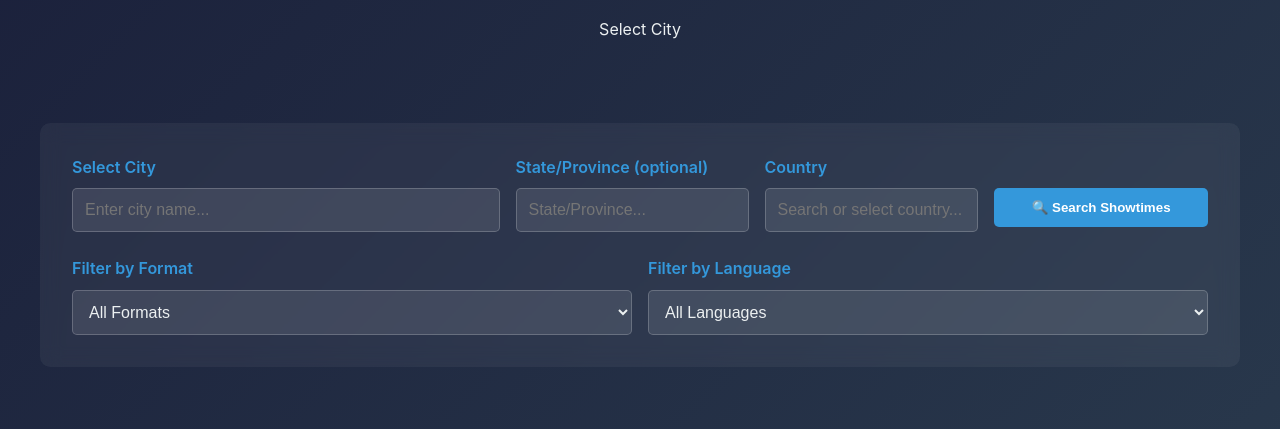
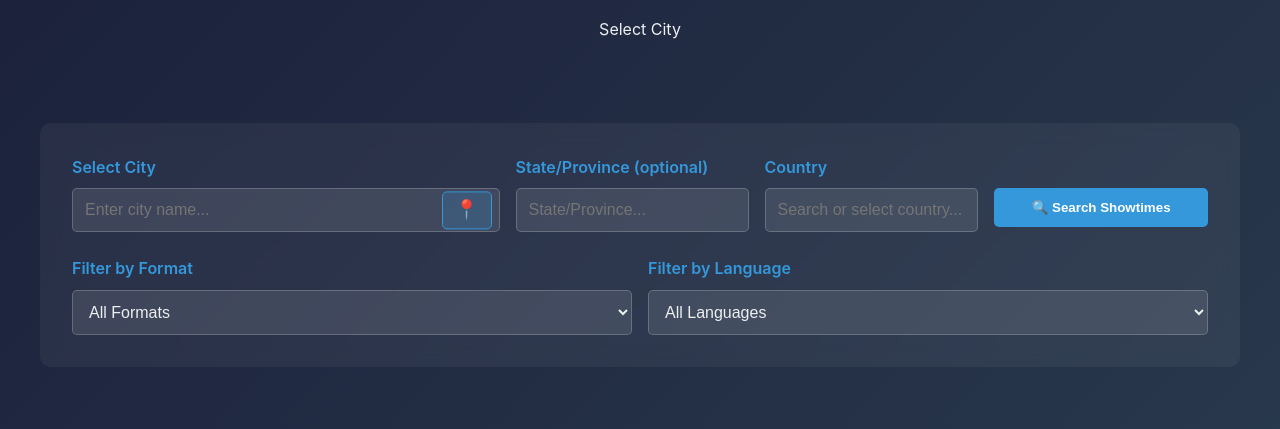
Before and after one commit to alexdon256/CinemaSearch, a Flask app: page / in a window 1280 px wide. Shown: the part 218-647 px from the top of the page. Run offline with Flask 3, Linux system fonts and the light colour scheme; data that the repository does not hold is empty.

Commit message:
Update index.html

```diff
--- a/src/templates/index.html
+++ b/src/templates/index.html
@@ -340,6 +340,32 @@
 
         .location-input-group input {
             width: 100%;
+            padding-right: 3rem; /* Make room for location button */
+        }
+
+        #manual-location-btn {
+            position: absolute;
+            right: 0.5rem;
+            top: 50%;
+            transform: translateY(-50%);
+            background: rgba(52, 152, 219, 0.2);
+            border: 1px solid var(--accent);
+            border-radius: 5px;
+            padding: 0.5rem 0.75rem;
+            cursor: pointer;
+            font-size: 1.2rem;
+            transition: all 0.2s ease;
+            color: var(--accent);
+            line-height: 1;
+        }
+
+        #manual-location-btn:hover {
+            background: rgba(52, 152, 219, 0.4);
+            transform: translateY(-50%) scale(1.1);
+        }
+
+        #manual-location-btn:active {
+            transform: translateY(-50%) scale(0.95);
         }
 
         .suggestions-dropdown {
@@ -1625,17 +1651,32 @@
         let autocompleteTimeout = null;
         let skeletonTimeout = null;
 
+        // Check if we're in a secure context (HTTPS required for geolocation)
+        function isSecureContext() {
+            return window.isSecureContext || location.protocol === 'https:' || location.hostname === 'localhost' || location.hostname === '127.0.0.1';
+        }
+
         // Request browser geolocation and reverse geocode
-        function requestLocationAndGeocode() {
+        function requestLocationAndGeocode(showManualButton = false) {
             if (!navigator.geolocation) {
                 console.log('Geolocation is not supported by this browser');
                 return;
             }
 
+            // Check if we're in a secure context
+            if (!isSecureContext()) {
+                console.warn('Geolocation requires HTTPS. Current protocol:', location.protocol);
+                // Don't show error on initial load, only if manually triggered
+                if (showManualButton) {
+                    showLocationError('Geolocation requires HTTPS. Please access this site over HTTPS (https://) to use location detection.');
+                }
+                return;
+            }
+
             // Show a subtle indicator that we're requesting location
             const locationIndicator = document.createElement('div');
             locationIndicator.id = 'location-request-indicator';
-            locationIndicator.style.cssText = 'position: fixed; top: 20px; right: 20px; background: rgba(52, 152, 219, 0.9); color: white; padding: 0.75rem 1rem; border-radius: 5px; z-index: 10000; font-size: 0.9rem; box-shadow: 0 2px 10px rgba(0,0,0,0.3);';
+            locationIndicator.style.cssText = 'position: fixed; top: 20px; right: 20px; background: rgba(52, 152, 219, 0.9); color: white; padding: 0.75rem 1rem; border-radius: 5px; z-index: 10000; font-size: 0.9rem; box-shadow: 0 2px 10px rgba(0,0,0,0.3); max-width: 300px;';
             locationIndicator.textContent = '📍 Requesting location...';
             document.body.appendChild(locationIndicator);
 
@@ -1722,19 +1763,25 @@
                 function(error) {
                     // User denied or error occurred
                     let message = 'Location access denied';
+                    let helpText = '';
+
                     if (error.code === error.PERMISSION_DENIED) {
                         message = 'Location permission denied';
+                        helpText = 'Tap the location icon in your browser\'s address bar to allow location access, or go to Chrome Settings > Site Settings > Location to reset permissions.';
                     } else if (error.code === error.POSITION_UNAVAILABLE) {
                         message = 'Location unavailable';
+                        helpText = 'Make sure location services are enabled on your device.';
                     } else if (error.code === error.TIMEOUT) {
                         message = 'Location request timeout';
+                        helpText = 'Please try again.';
                     }
 
-                    locationIndicator.textContent = `⚠ ${message}`;
+                    locationIndicator.innerHTML = `<div>⚠ ${message}</div>${helpText ? '<div style="font-size: 0.8rem; margin-top: 0.5rem; opacity: 0.9;">' + helpText + '</div>' : ''}`;
                     locationIndicator.style.background = 'rgba(231, 76, 60, 0.9)';
+                    locationIndicator.style.maxWidth = '350px';
                     setTimeout(() => {
                         locationIndicator.remove();
-                    }, 3000);
+                    }, 8000);
                 },
                 {
                     enableHighAccuracy: true,
@@ -1744,10 +1791,45 @@
             );
         }
 
-        // Request location on page load (only once)
-        if (navigator.geolocation) {
+        // Helper function to show location error
+        function showLocationError(message) {
+            const locationIndicator = document.createElement('div');
+            locationIndicator.id = 'location-request-indicator';
+            locationIndicator.style.cssText = 'position: fixed; top: 20px; right: 20px; background: rgba(231, 76, 60, 0.9); color: white; padding: 0.75rem 1rem; border-radius: 5px; z-index: 10000; font-size: 0.9rem; box-shadow: 0 2px 10px rgba(0,0,0,0.3); max-width: 350px;';
+            locationIndicator.textContent = '⚠ ' + message;
+            document.body.appendChild(locationIndicator);
+            setTimeout(() => {
+                locationIndicator.remove();
+            }, 5000);
+        }
+
+        // Request location on page load (only once, silently)
+        if (navigator.geolocation && isSecureContext()) {
             // Small delay to let page render first
-            setTimeout(requestLocationAndGeocode, 500);
+            setTimeout(() => requestLocationAndGeocode(false), 500);
+        }
+
+        // Add manual location button next to city input
+        const cityGroup = document.querySelector('.city-group');
+        if (cityGroup && navigator.geolocation) {
+            const locationButton = document.createElement('button');
+            locationButton.type = 'button';
+            locationButton.id = 'manual-location-btn';
+            locationButton.innerHTML = '📍';
+            locationButton.title = 'Detect my location';
+            locationButton.setAttribute('aria-label', 'Detect my location');
+            locationButton.addEventListener('click', function() {
+                if (!isSecureContext()) {
+                    showLocationError('Geolocation requires HTTPS. Please access this site over HTTPS (https://) to use location detection.');
+                    return;
+                }
+                requestLocationAndGeocode(true);
+            });
+
+            const locationInputGroup = cityGroup.querySelector('.location-input-group');
+            if (locationInputGroup) {
+                locationInputGroup.appendChild(locationButton);
+            }
         }
 
         // Clear auto-detected location when badge is clicked
```
